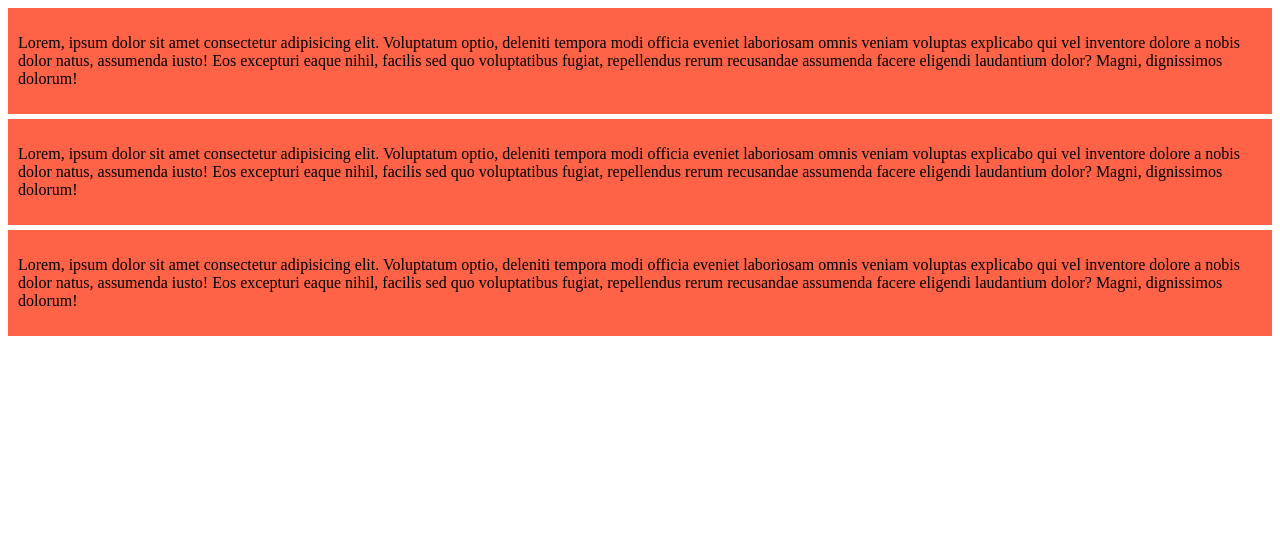
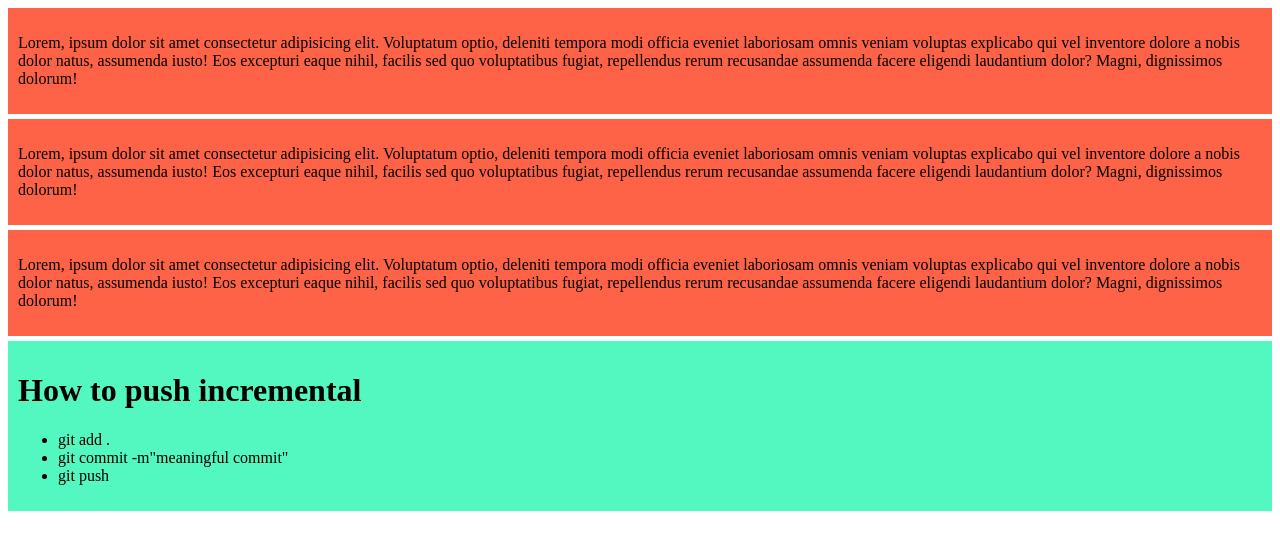
Before and after one commit to mhashnain/my-first-website, a plain HTML site: page index.html in a window 1280 px wide. Drawn offline with Linux system fonts and the light colour scheme.

Commit message:
added css

```diff
--- a/index.html
+++ b/index.html
@@ -15,5 +15,13 @@
     <div>
         <p>Lorem, ipsum dolor sit amet consectetur adipisicing elit. Voluptatum optio, deleniti tempora modi officia eveniet laboriosam omnis veniam voluptas explicabo qui vel inventore dolore a nobis dolor natus, assumenda iusto! Eos excepturi eaque nihil, facilis sed quo voluptatibus fugiat, repellendus rerum recusandae assumenda facere eligendi laudantium dolor? Magni, dignissimos dolorum!</p>
     </div>
+    <div id="pushCommit">
+        <h1>How to push incremental</h1>
+        <ul>
+            <li>git add .</li>
+            <li>git commit -m"meaningful commit"</li>
+            <li>git push</li>
+        </ul>
+    </div>
 </body>
 </html>
--- a/styles/blog.css
+++ b/styles/blog.css
@@ -3,3 +3,9 @@ div{
     padding: 10px;
     margin-top: 5px;
 }
+#pushCommit{
+    background-color: rgb(83, 247, 192);
+    color: black;
+    padding: 10px;
+    margin-top: 5px;
+}
```
